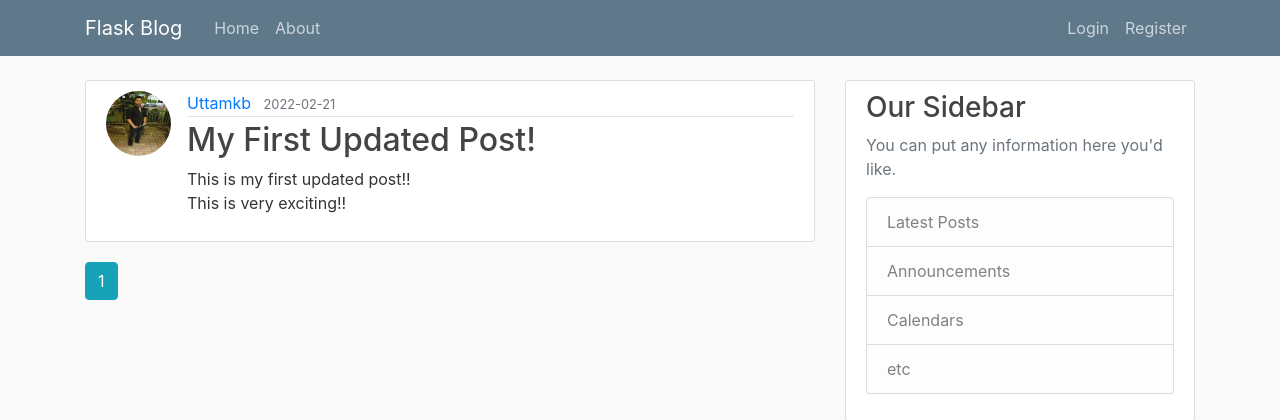
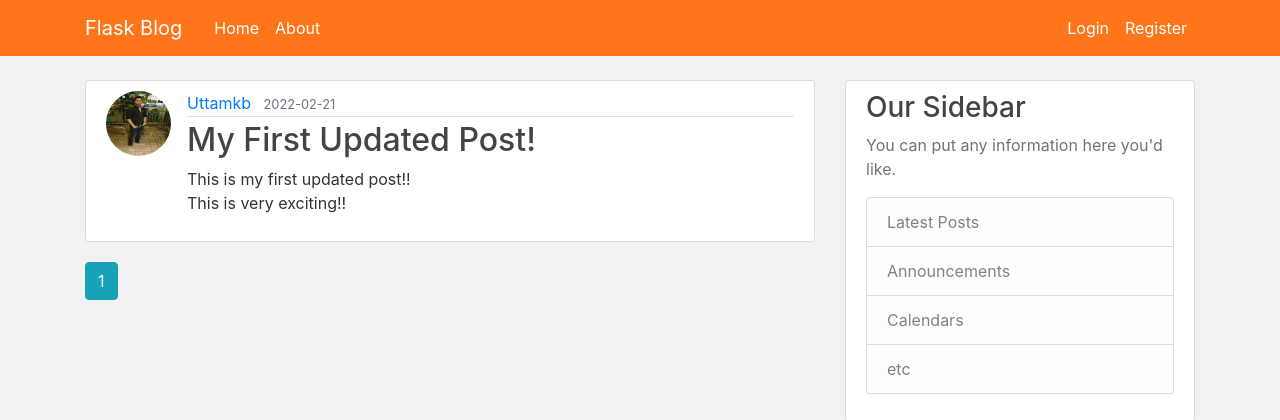
Before and after one commit to UttamBurnwal/Blogging_Website_Flask, a Flask app: page / in a window 1280 px wide. Shown: the top 420 px of the page. Run offline with Flask 2, Linux system fonts and the light colour scheme; data comes from the database, SQL or seed files in the repository; some libraries are stand-ins or nearby versions.

Commit message:
Update main.css

```diff
--- a/flaskblog/static/main.css
+++ b/flaskblog/static/main.css
@@ -1,5 +1,5 @@
 body {
-  background: #fafafa;
+  background: rgb(242, 242, 242);
   color: #333333;
   margin-top: 5rem;
 }
@@ -9,15 +9,15 @@ h1, h2, h3, h4, h5, h6 {
 }
 
 .bg-steel {
-  background-color: #5f788a;
+  background-color: #ff751a;
 }
 
 .site-header .navbar-nav .nav-link {
-  color: #cbd5db;
+  color: white;
 }
 
 .site-header .navbar-nav .nav-link:hover {
-  color: #ffffff;
+  color: black;
 }
 
 .site-header .navbar-nav .nav-link.active {
```
